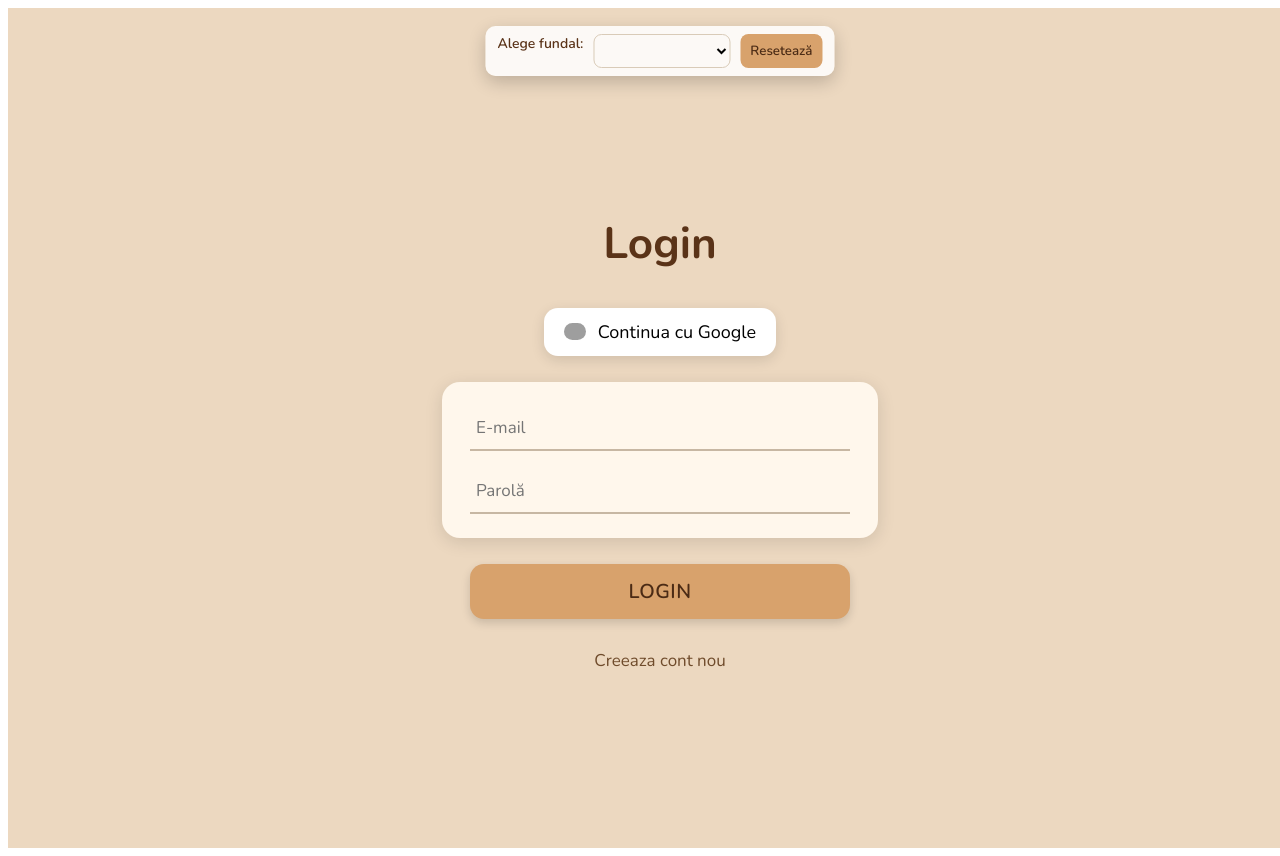
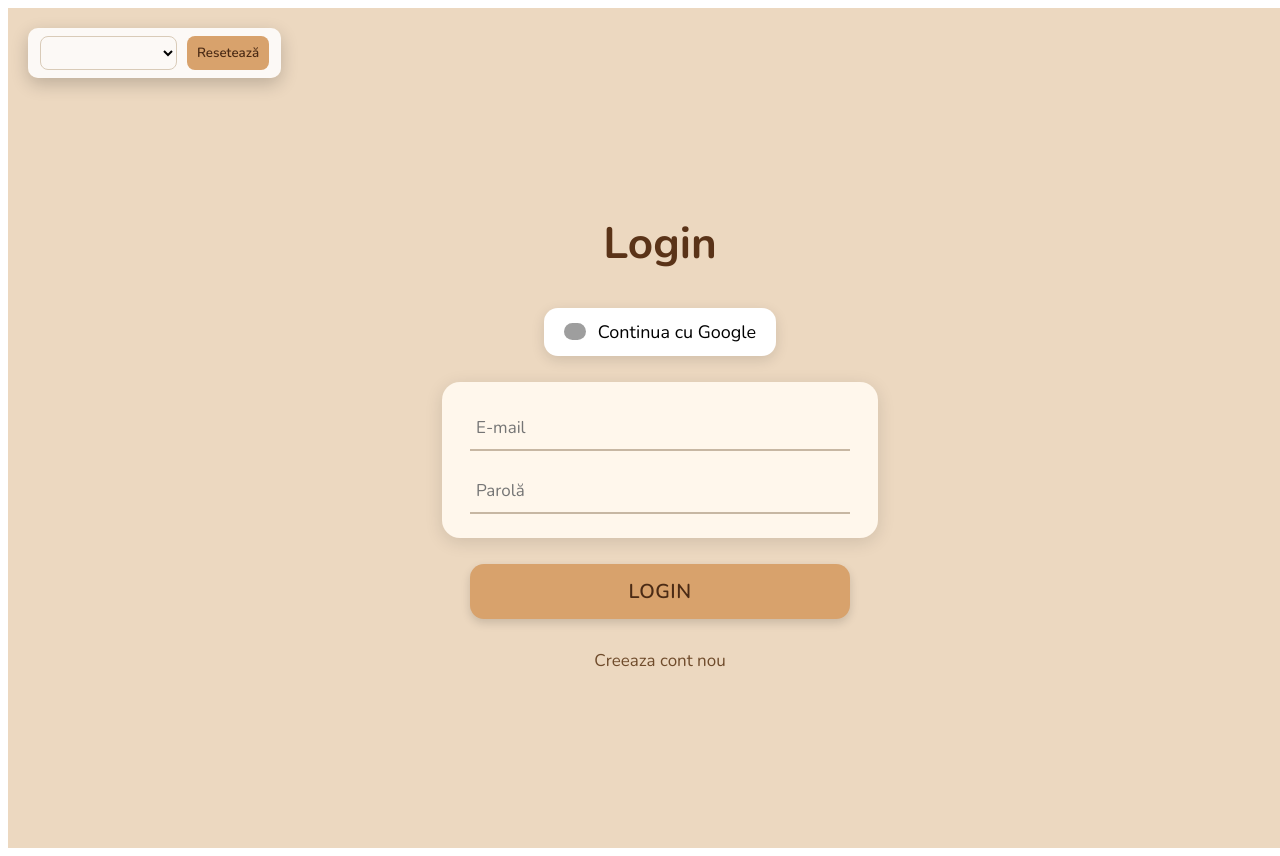
Before and after one commit to Fanttatraieste/activity-tracker-frontend, an Angular app: page / in a window 1280 px wide. Shown: the top 856 px of the page. Built offline with nearby package versions, Linux system fonts and the light colour scheme; grey boxes are pictures that could not be loaded.

Commit message:
Creating sing-up folder

```diff
--- a/src/app/components/login/login-page/login-page.component.css
+++ b/src/app/components/login/login-page/login-page.component.css
@@ -23,9 +23,8 @@
 /* Controls to choose background (located above, centered) */
 .bg-controls {
   position: absolute;
-  top: 18px;
-  left: 50%;
-  transform: translateX(-50%);
+  top: 20px;
+  left: 20px;
   display: flex;
   gap: 10px;
   background: rgb(255, 255, 255, 0.85);
@@ -36,10 +35,12 @@
   font-size: 14px;
 }
 
+/*
 .bg-controls label {
   color: #5a3318;
   font-weight: 600;
 }
+*/
 
 .bg-controls select {
   padding: 6px 8px;
--- a/src/app/components/login/login-page/login-page.component.html
+++ b/src/app/components/login/login-page/login-page.component.html
@@ -1,6 +1,5 @@
 <div class="login-page-container" [style.background-image]="backgroundStyle">
   <div class="bg-controls">
-    <label for="bg-selector">Alege fundal:</label>
     <select id="bg-selector" [(ngModel)]="selectedBackground" (change)="onBackgroundChange()">
       <option value="">Implicit (culoare)</option>
       <option value="assets/login-background-images/sketch-1.jpg">Fundal 1</option>
--- /dev/null
+++ b/src/app/components/sing-up/sing-up.component.html
@@ -0,0 +1 @@
+<p>sing-up works!</p>
```
Also changed, not shown: src/app/components/sing-up/sing-up.component.ts (added, +11 -0 lines), src/app/components/sing-up/sing-up.component.css (added), 1 other file (tests, documents, lock files or other folders).
